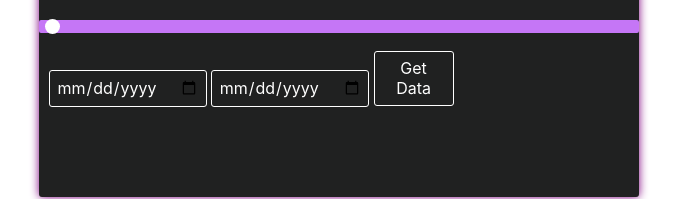
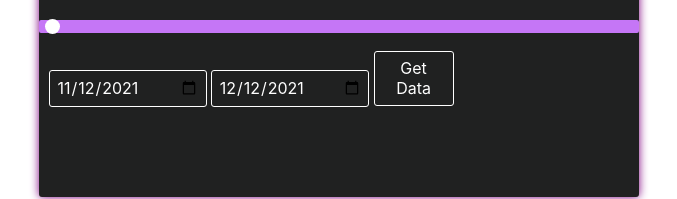
Before and after one commit to tommi-miettinen/vincit-scrooge-app, a Svelte app: page / in a window 1280 px wide. Shown: the part 211-410 px from the top of the page, without its empty margins (301-978 px from the left). Built offline with nearby package versions, Linux system fonts and the light colour scheme; no server answers.

Commit message:
fetch data on mount

```diff
--- a/src/components/Chart/Chart.svelte
+++ b/src/components/Chart/Chart.svelte
@@ -1,4 +1,5 @@
 <script>
+  import moment from "moment";
   import { drawChart, drawDot } from "./Chart.utils";
   export let data;
 
@@ -8,7 +9,7 @@
   let date;
 
   $: if (data) price = data.prices[currentPos][1].toFixed(2);
-  $: if (data) date = new Date(data.prices[currentPos][0]).toLocaleDateString();
+  $: if (data) date = new Date(data.prices[currentPos][0]).toUTCString();
 
   $: if (data) {
     let c1 = document.getElementById("canvas");
--- a/src/components/PriceData/PriceData.svelte
+++ b/src/components/PriceData/PriceData.svelte
@@ -1,5 +1,7 @@
 <script>
+  import moment from "moment";
   import Chart from "../Chart/Chart.svelte";
+  import { onMount } from "svelte";
   import { fetchBitcoinChart } from "../../api/bitcoin";
   import {
     getDowntrendDays,
@@ -13,8 +15,8 @@
   let timeToBuy;
   let timeToSell;
   let highestVolume;
-  let fromDate;
-  let toDate;
+  let fromDate = moment().subtract(1, "months").format().split("T")[0];
+  let toDate = new Date().toISOString().split("T")[0];
 
   const fetchData = async () => {
     if (!fromDate || !toDate) return;
@@ -42,14 +44,25 @@
     timeToBuy = getLowestValueTuple(data.prices);
     timeToSell = getHighestValueTuple(data.prices);
   };
+  onMount(() => {
+    fetchData();
+  });
 </script>
 
 <div class="container">
   <Chart data={data && data.prices.length && data} />
   <div class="info-container">
     <div>
-      <input type="date" on:change={(e) => (fromDate = e.target.value)} />
-      <input type="date" on:change={(e) => (toDate = e.target.value)} />
+      <input
+        type="date"
+        bind:value={fromDate}
+        on:change={(e) => (fromDate = e.target.value)}
+      />
+      <input
+        type="date"
+        bind:value={toDate}
+        on:change={(e) => (toDate = e.target.value)}
+      />
       <button class="btn" on:click={fetchData}>Get Data</button>
     </div>
     {#if data && downtrend && timeToBuy && timeToSell}
--- a/src/components/PriceData/PriceData.utils.js
+++ b/src/components/PriceData/PriceData.utils.js
@@ -69,10 +69,10 @@ const getDailyData = (data) => {
   const map = {};
 
   data.forEach((point) => {
-    let date = new Date(point[0]);
+    let date = new Date(point[0]).toISOString().split("T")[0];
 
-    if (!map.hasOwnProperty(date.toLocaleDateString())) {
-      map[date.toLocaleDateString()] = point;
+    if (!map.hasOwnProperty(date)) {
+      map[date] = point;
     }
   });
 
```
